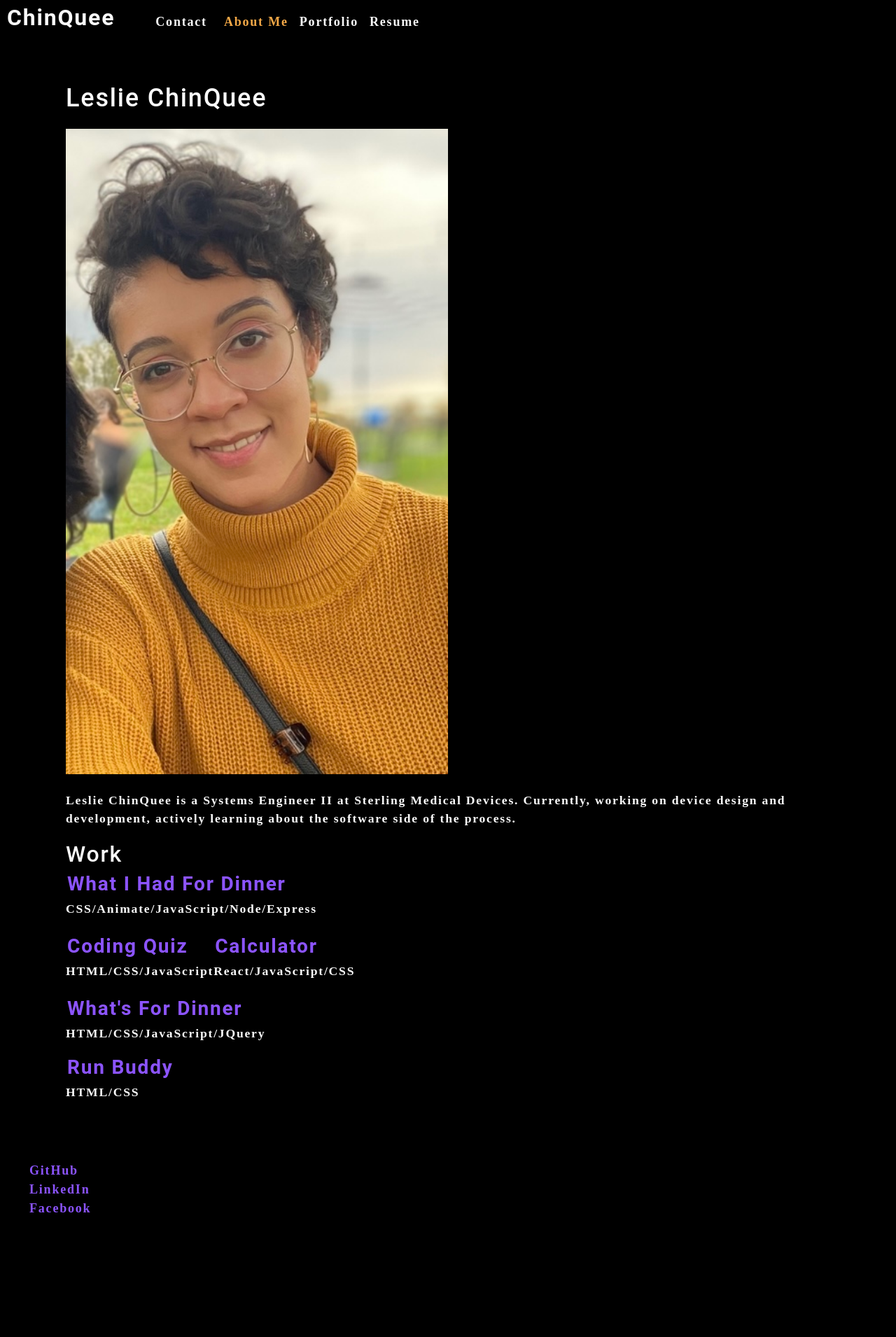
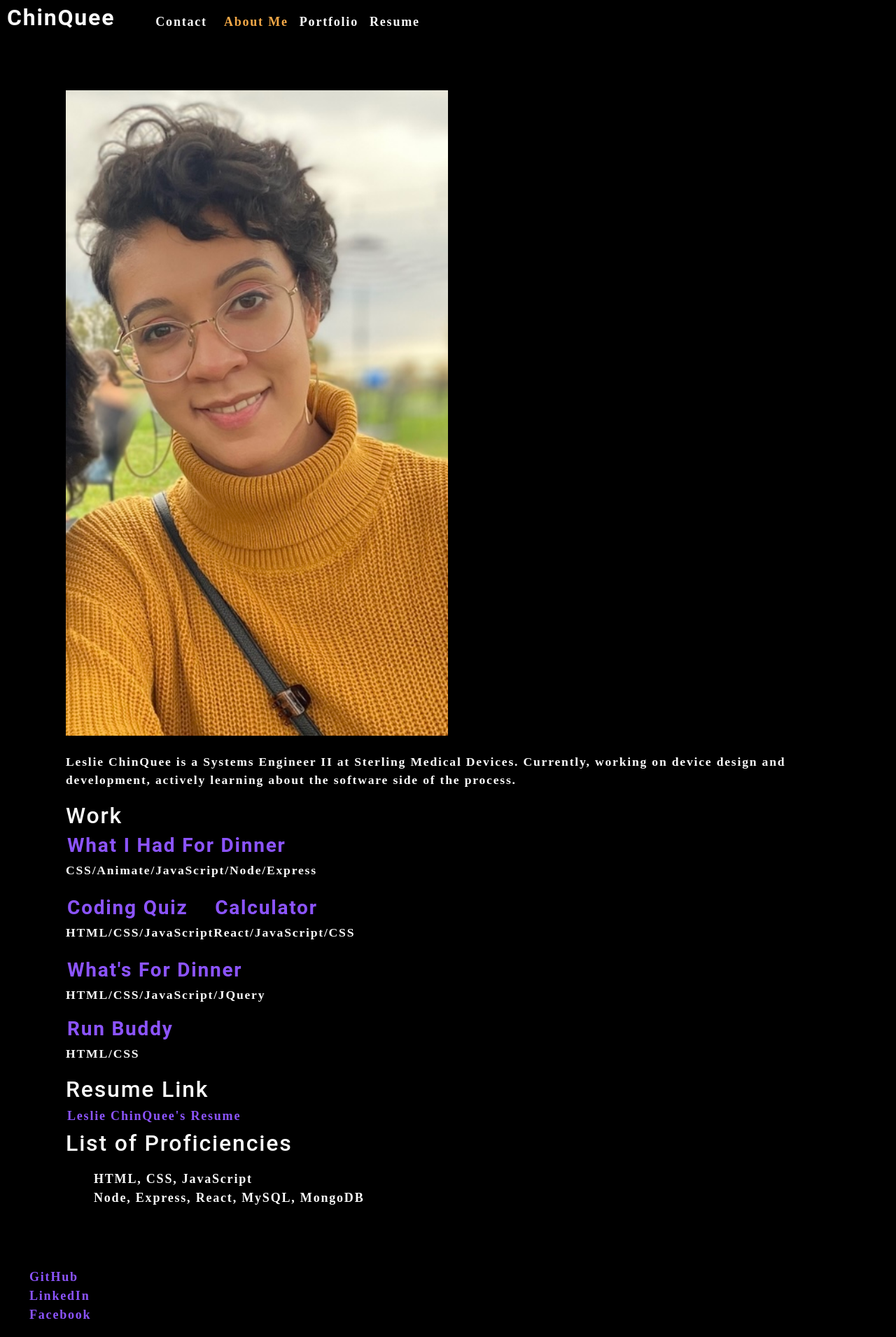
Before and after one commit to lchinquee/xregulargo, a React (Create React App) app: page / in a window 1280 px wide. Shown: the whole page at 70% size. Before the commit the page ends 1758 px from the top, so only its background shows below. Built offline with nearby package versions, Linux system fonts and the light colour scheme.

Commit message:
include resume section

```diff
--- a/src/App.js
+++ b/src/App.js
@@ -1,10 +1,10 @@
 import React, { useState } from 'react';
 import Nav from './components/Nav';
-import Header from './components/Header';
 import Project from './components/Project';
 import Footer from './components/Footer';
 import ContactForm from './components/Contact';
 import About from './components/About';
+import Resume from './components/Resume';
 import './App.css';
 
 function App() {
@@ -37,12 +37,13 @@ function App() {
           {!contactSelected ? (
             <>
               <About></About>
-              <Project></Project>
             </>
           ) : (
             <ContactForm></ContactForm>
           )}
         </div>
+        <Project></Project>
+        <Resume></Resume>
       </main>
       <Footer></Footer>
     </div>
--- a/src/components/About/index.js
+++ b/src/components/About/index.js
@@ -4,7 +4,6 @@ import coverImage from '../../assets/cover/profile-pic.jpg';
 function About() {
   return (
     <section>
-      <h1 id="about">Leslie ChinQuee</h1>
       <img src={coverImage} className="my-2" style={{ width: "50%" }} alt="cover" />
       <p>Leslie ChinQuee is a Systems Engineer II at Sterling Medical Devices. Currently, working on device design and development, actively learning about the software side of the process.</p>
     </section>
--- a/src/components/Contact/index.js
+++ b/src/components/Contact/index.js
@@ -36,7 +36,16 @@ function ContactForm() {
 
     return (
         <section>
-            <h1 data-testid="h1tag">Contact me</h1>
+            <h2>My Contact Info</h2>
+            <ul>
+                <li>
+                    <p>Email address: lchinquee@gmail.com</p>
+                </li>
+                <li>
+                    <span>Phone #: </span><a href="tel:201-555-5555">201-555-5555</a>
+                </li>
+            </ul>
+            <h2 data-testid="h1tag">Contact me</h2>
             <form id="contact-form" onSubmit={handleSubmit}>
                 <div>
                     <label htmlFor="name">Name:</label>
--- a/src/components/Header/index.js
+++ b/src/components/Header/index.js
@@ -1,10 +1,9 @@
 import React from 'react';
-import coverImage from '../../assets/cover/profile-pic.jpg';
 
 function Header() {
   return (
     <header>
-      <h1 id="about">Leslie ChinQuee</h1>
+
     </header>
   );
 }
--- /dev/null
+++ b/src/components/Resume/index.js
@@ -0,0 +1,23 @@
+import React from 'react';
+
+function Resume() {
+  return (
+    <section>
+        <h2>Resume Link</h2>
+        <div>
+            <a href="./resume.pdf">Leslie ChinQuee's Resume</a>
+        </div>
+        <h2>List of Proficiencies</h2>
+        <ul>
+            <li>
+                HTML, CSS, JavaScript
+            </li>
+            <li>
+                Node, Express, React, MySQL, MongoDB
+            </li>
+        </ul>
+    </section>
+  );
+}
+
+export default Resume;
```
Also changed, not shown: 2 other files (tests, documents, lock files or other folders).
